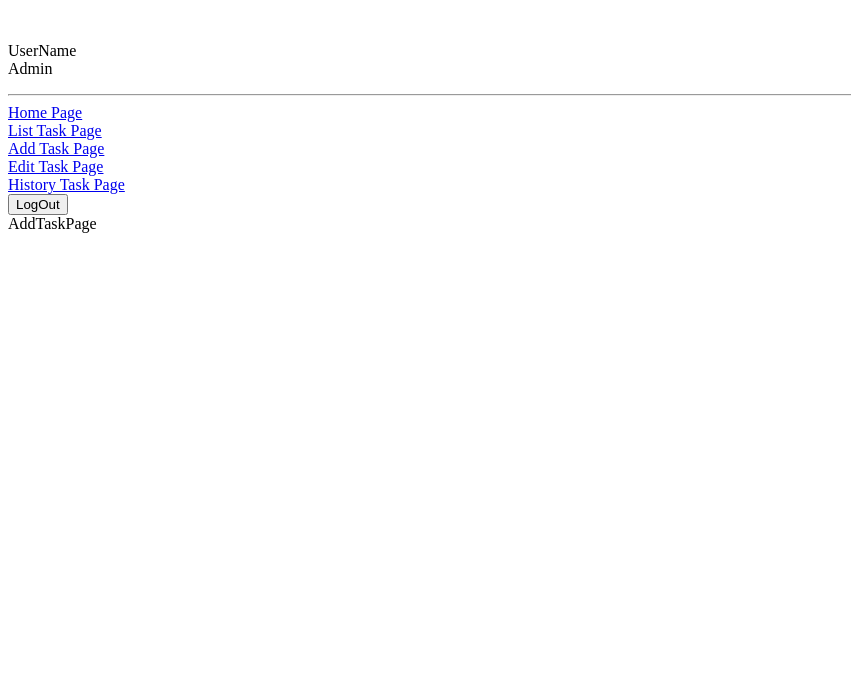
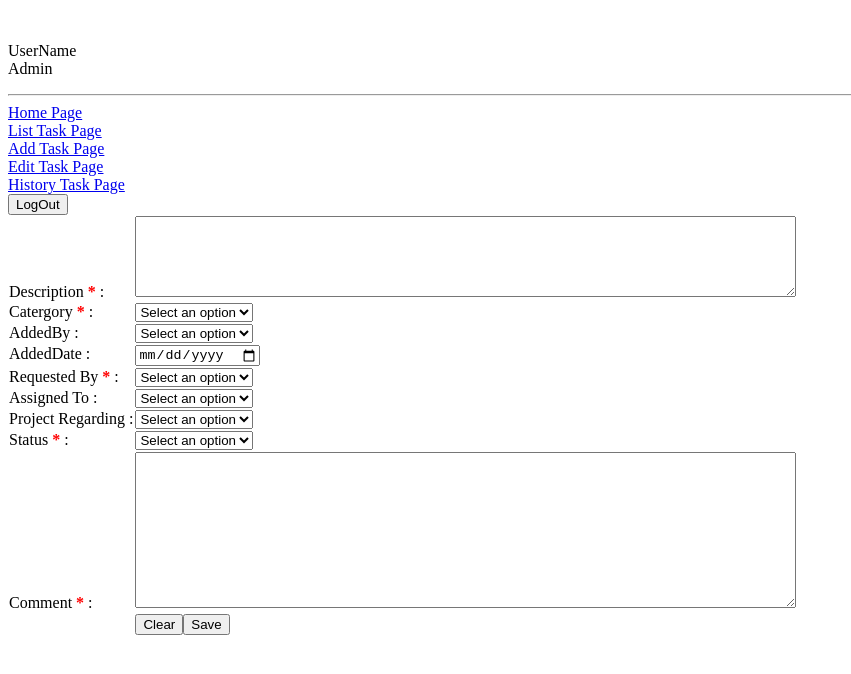
Before and after one commit to Sayumidealwis/sample-page-frontend, a React (Create React App) app: page /taskadd in a window 1280 px wide. Shown: the top 674 px of the page, without its empty margins (0-851 px from the left). Built offline with nearby package versions, Linux system fonts and the light colour scheme.

Commit message:
Add task page form completed

```diff
--- a/src/Pages/AddTaskPage.jsx
+++ b/src/Pages/AddTaskPage.jsx
@@ -1,8 +1,207 @@
-import React from 'react'
+import React, { useState } from 'react'
 import '../Styles/AddTaskPage.css'
 
 const AddTaskPage = () => {
-  return <div>AddTaskPage</div>
+  const [description, setDescription] = useState('')
+  const [category, setCategory] = useState('')
+  const [addedby, setAddedBy] = useState('')
+  const [addeddate, setAddedDate] = useState('')
+  const [requestedby, setRequestedBy] = useState('')
+  const [assignedto, setAssignedTo] = useState('')
+  const [project, setProject] = useState('')
+  const [status, setStatus] = useState('')
+  const [comment, setComment] = useState('')
+
+  return (
+    <div>
+      <div>
+        <tabel>
+          <form className="addtaskpage_details">
+            <tr>
+              <td>
+                Description
+                <span style={{ color: 'red', fontWeight: 'bold' }}> * </span> :
+              </td>
+              <td>
+                <textarea
+                  name="description"
+                  rows={5}
+                  cols={80}
+                  value={description}
+                  onChange={(e) => {
+                    setDescription(e.target.value)
+                  }}
+                ></textarea>
+              </td>
+            </tr>
+            <tr>
+              <td>
+                Catergory
+                <span style={{ color: 'red', fontWeight: 'bold' }}> * </span> :
+              </td>
+              <td>
+                <select
+                  name="category"
+                  value={category}
+                  onChange={(e) => {
+                    setCategory(e.target.value)
+                  }}
+                >
+                  <option disabled hidden value="">
+                    Select an option
+                  </option>
+                  <option value="complaint">Complaint</option>
+                  <option value="inquiry">Inquiry</option>
+                  <option value="activity">Activity</option>
+                </select>
+              </td>
+            </tr>
+            <tr>
+              <td>AddedBy :</td>
+              <td>
+                <select
+                  name="addedby"
+                  value={addedby}
+                  onChange={(e) => setAddedBy(e.target.value)}
+                >
+                  <option disabled hidden value="">
+                    Select an option
+                  </option>
+                  <option value="user_1">User 1</option>
+                  <option value="user_2">User 2</option>
+                  <option value="user_3">User 3</option>
+                  <option value="user_4">User 4</option>
+                </select>
+              </td>
+            </tr>
+            <tr>
+              <td>AddedDate :</td>
+              <td>
+                <input
+                  type="date"
+                  name="addeddate"
+                  value={addeddate}
+                  onChange={(e) => setAddedDate(e.target.value)}
+                ></input>
+              </td>
+            </tr>
+            <tr>
+              <td>
+                Requested By
+                <span style={{ color: 'red', fontWeight: 'bold' }}> * </span> :
+              </td>
+              <td>
+                <select
+                  name="requestedby"
+                  value={requestedby}
+                  onChange={(e) => {
+                    setRequestedBy(e.target.value)
+                  }}
+                >
+                  <option disabled hidden value="">
+                    Select an option
+                  </option>
+                  <option value="customer_1">Customer 1</option>
+                  <option value="customer_2">Customer 2</option>
+                  <option value="customer_3">Customer 3</option>
+                  <option value="customer_4">Customer 4</option>
+                </select>
+              </td>
+            </tr>
+
+            <tr>
+              <td>Assigned To :</td>
+              <td>
+                <select
+                  name="assignedto"
+                  value={assignedto}
+                  onChange={(e) => setAssignedTo(e.target.value)}
+                >
+                  <option disabled hidden value="">
+                    Select an option
+                  </option>
+                  <option value="user_n">None</option>
+                  <option value="user_1">User 1</option>
+                  <option value="user_2">User 2</option>
+                  <option value="user_3">User 3</option>
+                  <option value="user_4">User 4</option>
+                </select>
+              </td>
+            </tr>
+            <tr>
+              <td>Project Regarding :</td>
+              <td>
+                <select
+                  name="projectregarding"
+                  value={project}
+                  onChange={(e) => setProject(e.target.value)}
+                >
+                  <option disabled hidden value="">
+                    Select an option
+                  </option>
+                  <option value="project_n">None</option>
+                  <option value="project_1">Project 1</option>
+                  <option value="project_2">Project 2</option>
+                  <option value="project_3">Project 3</option>
+                  <option value="project_4">Project 4</option>
+                </select>
+              </td>
+            </tr>
+            <tr>
+              <td>
+                Status
+                <span style={{ color: 'red', fontWeight: 'bold' }}> * </span> :
+              </td>
+              <td>
+                <select
+                  name="status"
+                  value={status}
+                  onChange={(e) => {
+                    setStatus(e.target.value)
+                  }}
+                >
+                  <option disabled hidden value="">
+                    Select an option
+                  </option>
+                  <option value="active">Active</option>
+                  <option value="onhold">On Hold</option>
+                  <option value="waitingfor">Waiting For</option>
+                  <option value="invalid">Invaid</option>
+                  <option value="rejected">Rejected</option>
+                  <option value="done">Done</option>
+                </select>
+              </td>
+            </tr>
+
+            <tr>
+              <td>
+                Comment
+                <span style={{ color: 'red', fontWeight: 'bold' }}> * </span> :
+              </td>
+              <td>
+                <textarea
+                  name="comment"
+                  rows={10}
+                  cols={80}
+                  value={comment}
+                  onChange={(e) => {
+                    setComment(e.target.value)
+                  }}
+                ></textarea>
+              </td>
+            </tr>
+            <tr>
+              <td></td>
+              <td className="button-class">
+                <button type="button">Clear</button>
+                <button type="submit">Save</button>
+              </td>
+            </tr>
+          </form>
+        </tabel>
+      </div>
+    </div>
+  )
 }
 
 export default AddTaskPage
```
